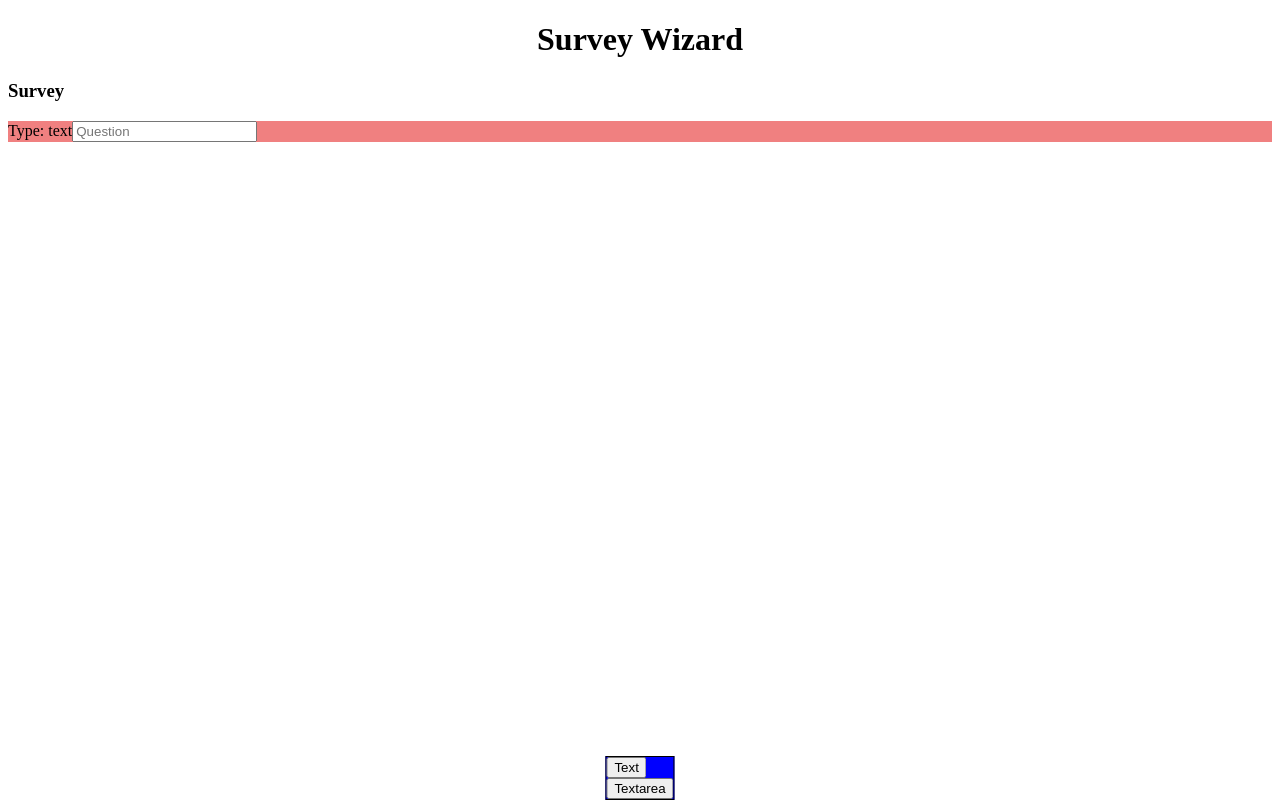
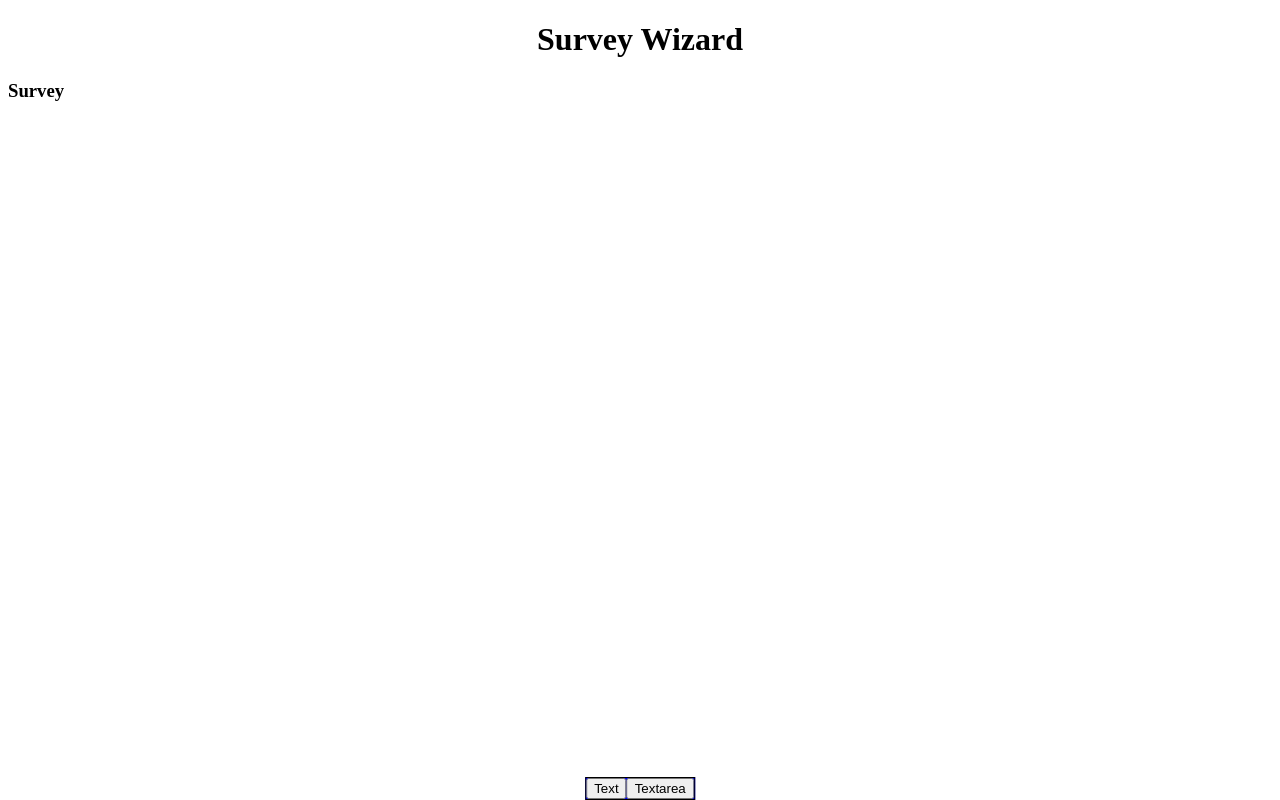
Before and after one commit to martijnvanginkel/survey_wizard, a Vue app: page / in a window 1280 px wide. Built offline with nearby package versions, Linux system fonts and the light colour scheme.

Commit message:
Added textareafield as dynamic components

```diff
--- a/src/App.vue
+++ b/src/App.vue
@@ -25,8 +25,6 @@ export default {
   },
   methods: {
     createField(field) {
-      console.log('addText in app')
-      console.log(field.render);
       this.fields = [...this.fields, field];
     }
   }
--- a/src/components/Survey.vue
+++ b/src/components/Survey.vue
@@ -2,35 +2,22 @@
     <div>
         <h3>Survey</h3>
         <div v-bind:key="field.id" v-for="field in fields">
-            <!-- <h3>field</h3> -->
-            <!-- <component
-                :is="type == 'EmailMessage' ? 'email-queue-item' : 'queue-item'"
-                v-for="item in queue"
-                :key="item.id"
-                :item="item"
-            /> -->
-            <component v-bind:is="TextField"></component>
-
+            <component v-bind:is="field"></component>
         </div>
-        <!-- <TextField /> -->
-        <component v-bind:is="TextField"></component>
     </div>
 </template>
 
 <script>
 import TextField from './TextField';
+import TextAreaField from './TextAreaField';
 
 export default {
     name: 'Survey',
     components: {
-        TextField
+        TextField,
+        TextAreaField
     },
-    props: ['fields'],
-    data() {
-        return {
-            TextField
-        }
-    }
+    props: ['fields']
 }
 </script>
 
--- /dev/null
+++ b/src/components/TextAreaField.vue
@@ -0,0 +1,18 @@
+<template>
+    <div>
+        <div class="text_area_field">
+            <label>Type: Textarea</label>
+            <textarea></textarea>
+        </div>
+    </div>
+</template>
+
+<script>
+export default {
+
+}
+</script>
+
+<style>
+
+</style>
--- a/src/components/TextField.vue
+++ b/src/components/TextField.vue
@@ -1,7 +1,7 @@
 <template>
     <div>
         <div class="text_field">
-            <label>Type: text</label>
+            <label>Type: Text</label>
             <input type="text" placeholder="Question">
         </div>
     </div>
--- a/src/components/TextFieldTool.vue
+++ /dev/null
@@ -1,23 +0,0 @@
-<template>
-    <div>
-        <button @click="createTextField" type="button">Text</button>
-    </div>
-</template>
-
-<script>
-import TextField from './TextField';
-
-export default {
-    name: 'TextFieldTool',
-    methods: {
-        createTextField() {
-            this.$emit('createTextField', TextField);
-        }
-    }
-}
-</script>
-
-<style>
-
-
-</style>
--- a/src/components/ToolBox.vue
+++ b/src/components/ToolBox.vue
@@ -1,23 +1,19 @@
 <template>
     <div>
         <div class="tool_box">
-            <TextFieldTool v-on:createTextField="createField" />
-            <button>Textarea</button>
+            <button v-on:click="createField('TextField')">Text</button>
+            <button v-on:click="createField('TextAreaField')">Textarea</button>
         </div>
     </div>
 </template>
 
 <script>
-import TextFieldTool from './TextFieldTool';
 
 export default {
     name: 'ToolBox',
-    components: {
-        TextFieldTool
-    },
     methods: {
-        createField(field) {
-            this.$emit('create-field', field);
+        createField(type) {
+            this.$emit('create-field', type);
         }
     }
 }
```
